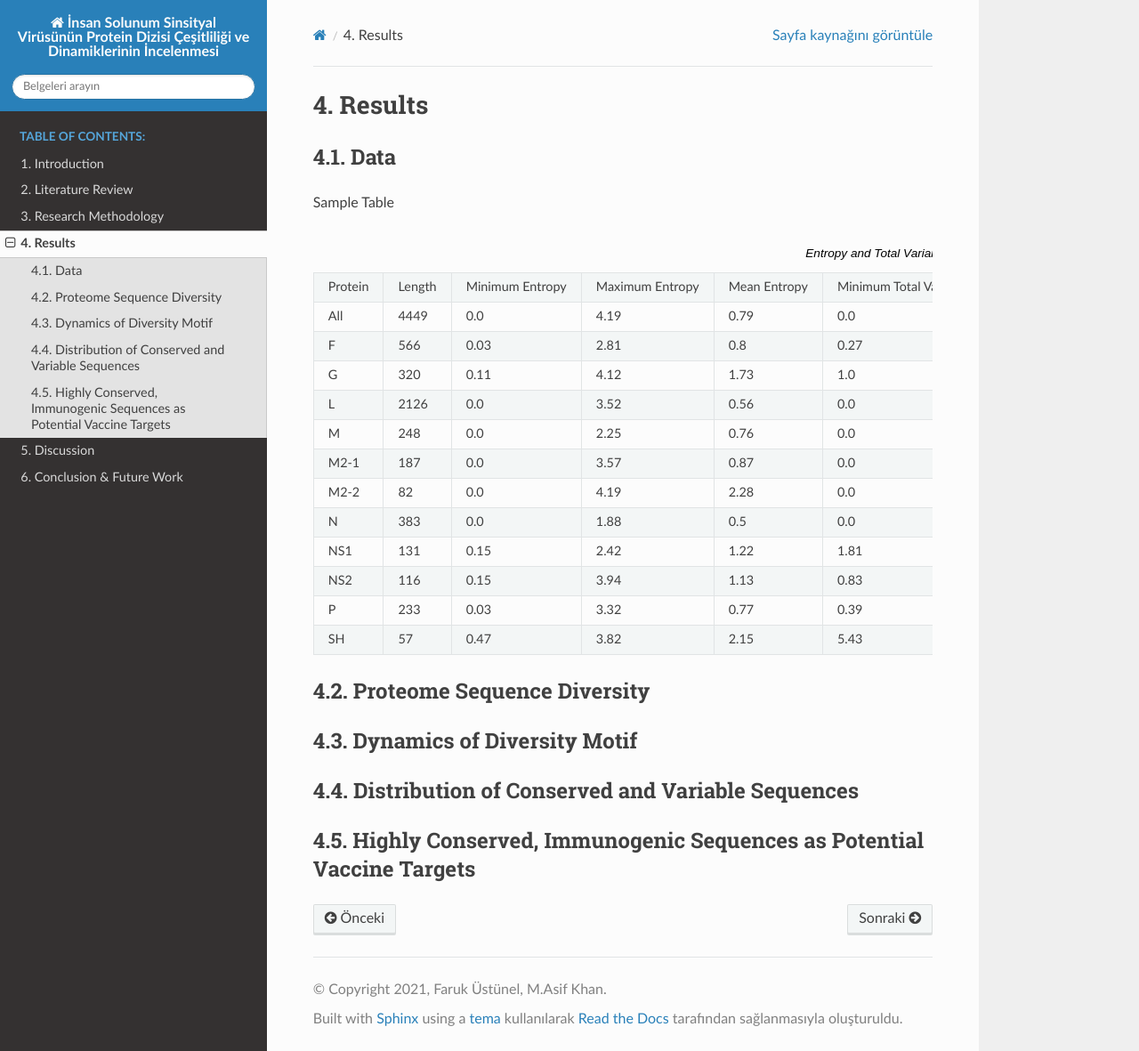
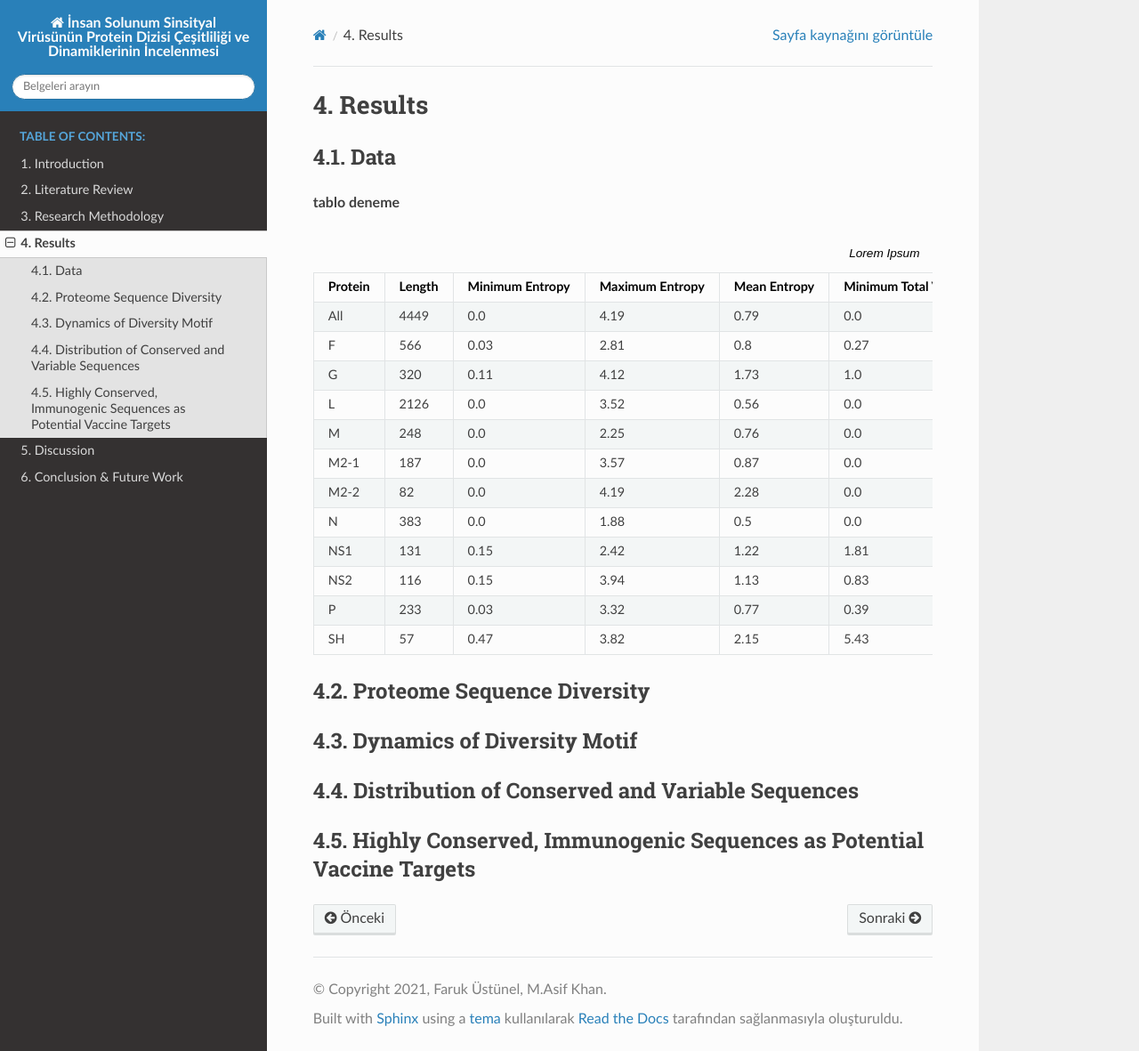
Before and after one commit to farukustunel/proteinsequencediversityofhrsv, a Sphinx documentation site: the page built from docs/source/src/Results.rst, in a window 1280 px wide and 1181 px high. Shown: the whole window at 89% size. Built offline with Sphinx 7.4.7 and the Read the Docs theme 2.0.0, drawn with Linux system fonts in a browser that asks for light colours.

Commit message:
Adding some text again

```diff
--- a/docs/source/src/Results.rst
+++ b/docs/source/src/Results.rst
@@ -5,10 +5,11 @@ Results
 ----
 Data
 ----
-Sample Table
+**tablo deneme**
 
-.. csv-table:: Entropy and Total Variants
-   :file: ../data/entropy_table.csv
+.. csv-table:: Lorem Ipsum
+    :file: ../data/entropy_table.csv
+    :header-rows: 1
 
 
 ---------------------------
```
